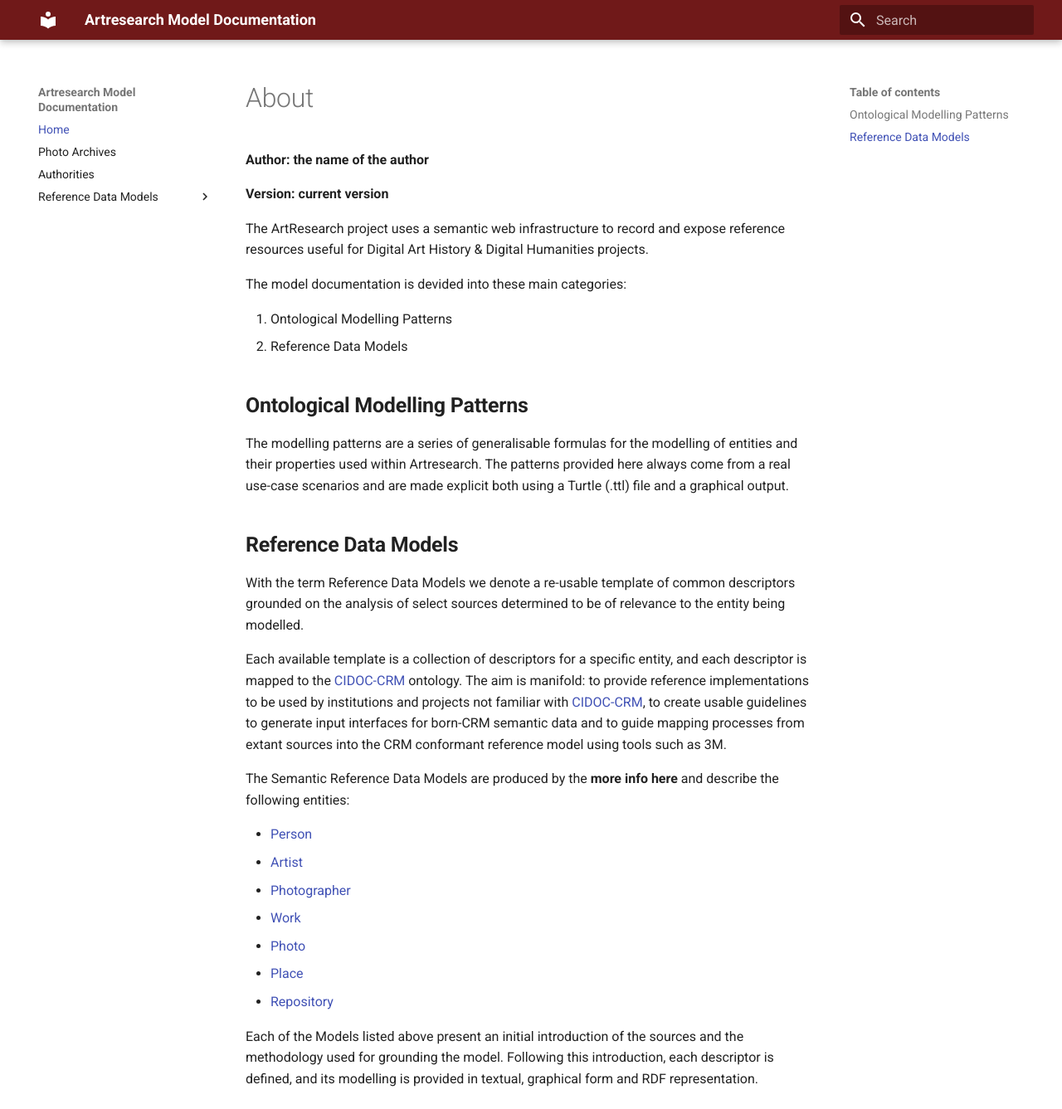
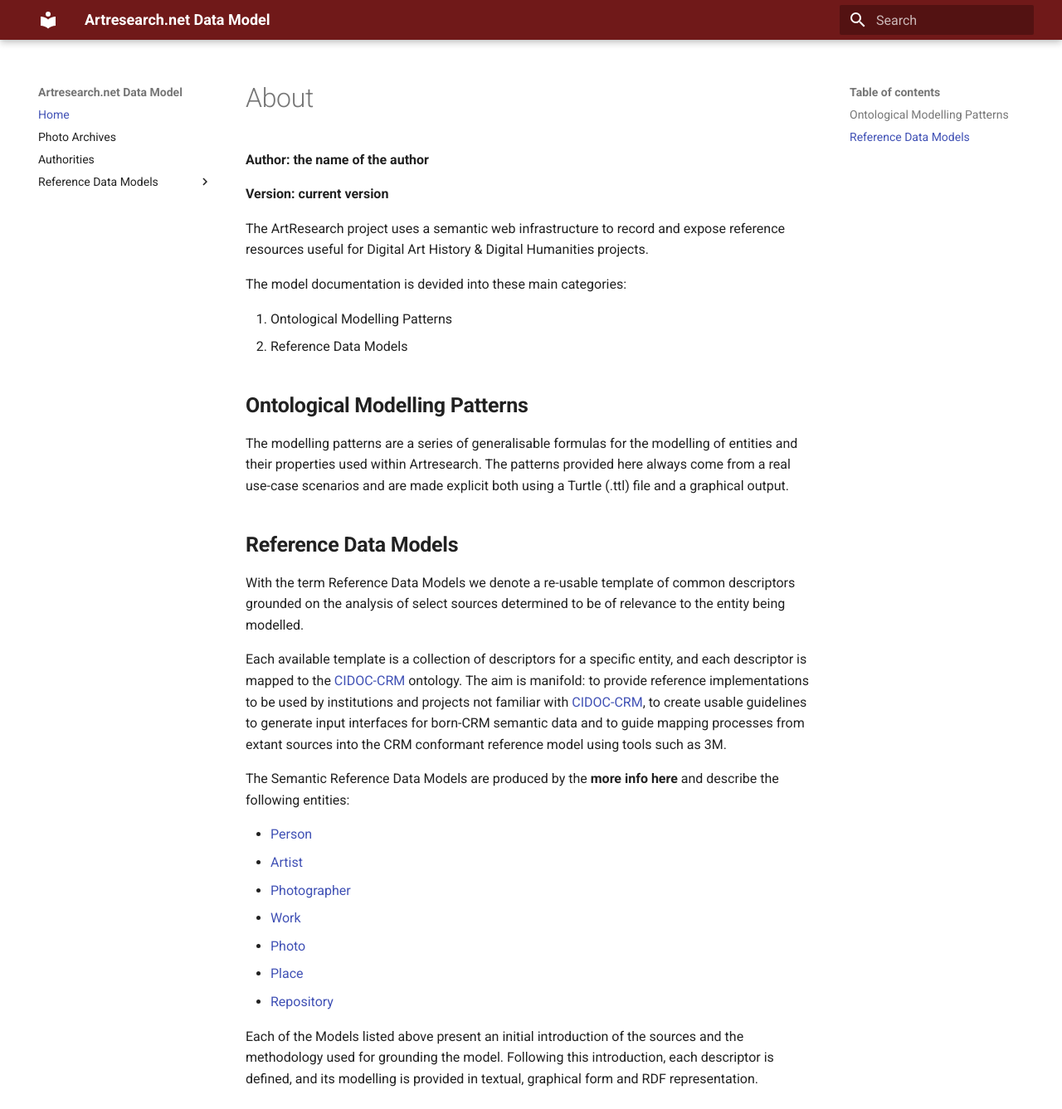
Before and after one commit to ArtResearch/ModelDocumentation, an MkDocs documentation site: the page built from docs/index.md, in a window 1280 px wide and 1337 px high. Shown: the whole window at 83% size. Built offline with MkDocs 1.6.1 and Material for MkDocs 9.7.7, drawn with Linux system fonts in a browser that asks for light colours.

Commit message:
updating title

```diff
--- a/mkdocs.yml
+++ b/mkdocs.yml
@@ -1,4 +1,4 @@
-site_name: Artresearch Model Documentation
+site_name: Artresearch.net Data Model
 site_url: https://artresearch.github.io/ModelDocumentation/
 theme:
   name: material
```
